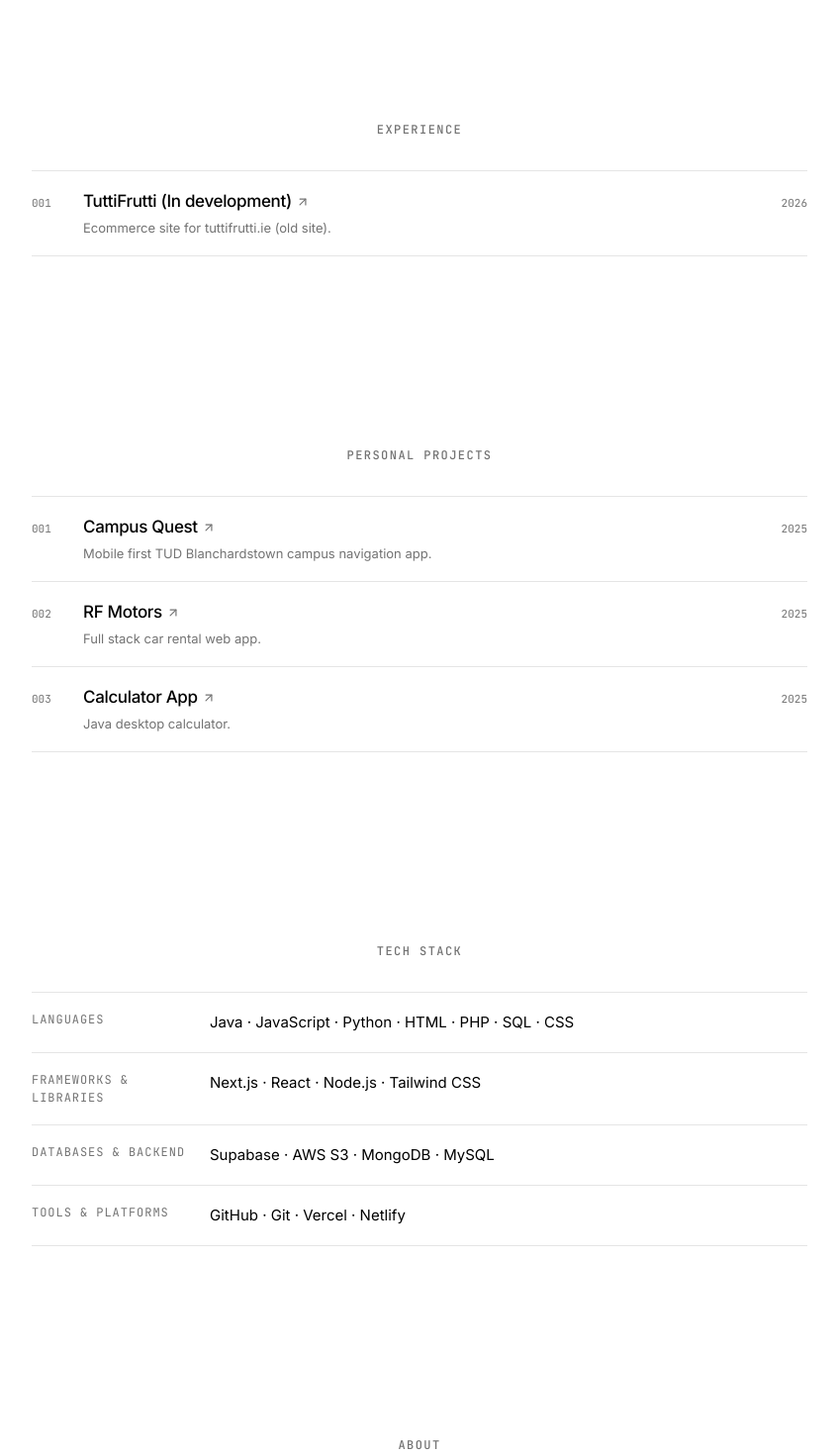
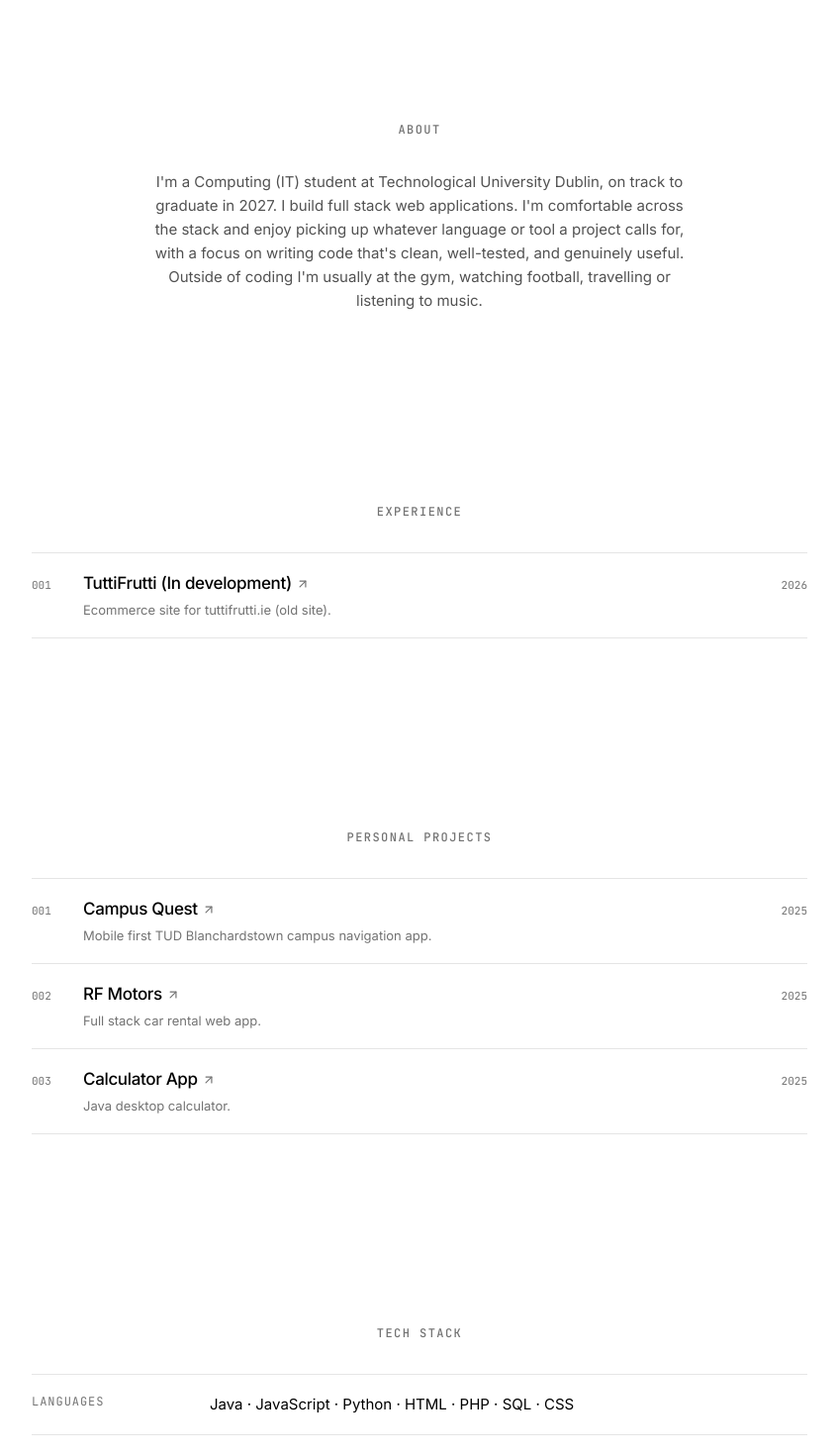
Before and after one commit to chidozieonyejelem/portfolio, a Next.js app: page / in a window 1280 px wide. Shown: the part 1120-2590 px from the top of the page at 99% size, without its empty margins (216-1063 px from the left). Built offline with nearby package versions, Linux system fonts and the light colour scheme.

Commit message:
Reorder sections: About, Experience, Personal Projects, Tech Stack

```diff
--- a/app/page.js
+++ b/app/page.js
@@ -8,10 +8,10 @@ export default function Home() {
   return (
     <main className="mx-auto w-full max-w-[880px] flex-1 px-[clamp(20px,5vw,48px)]">
       <Hero />
+      <AboutSection />
       <ProjectSection id="experience" label="Experience" items={experience} />
       <ProjectSection id="projects" label="Personal Projects" items={personalProjects} />
       <TechStack />
-      <AboutSection />
     </main>
   );
 }
```
